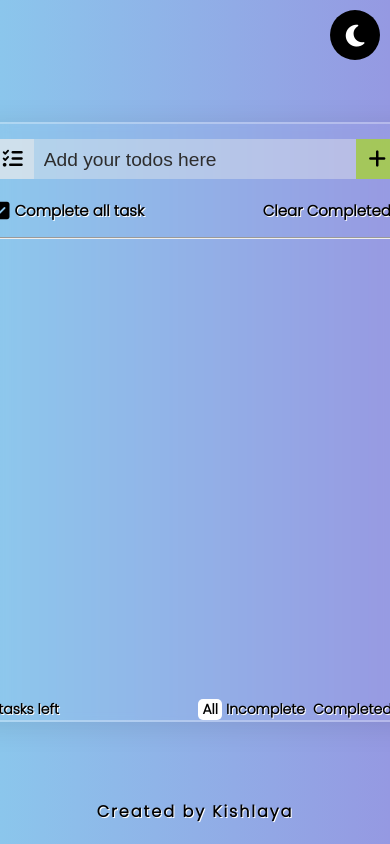
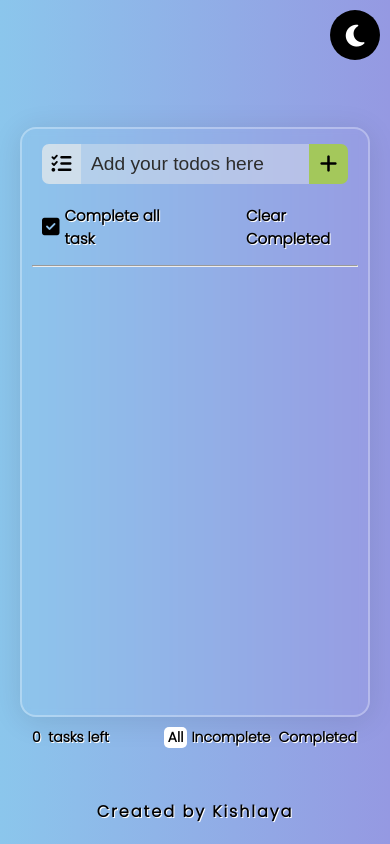
Before and after one commit to Kishlaya1999/To-Do-List-Using-local-storage, a plain HTML site: page index.html in a window 390 px wide. Shown: the top 844 px of the page. Drawn offline with Linux system fonts and the light colour scheme.

Commit message:
Tried to add responsiveness

```diff
--- a/styles.css
+++ b/styles.css
@@ -171,8 +171,10 @@ body {
 main {
      justify-content: space-between;
      align-items: center;
-     height: 600px;
-     width: 450px;
+     height: 70%;
+     width: 30%;
+     min-width: 350px;
+     min-height: 500px;
      border-radius: 10px;
      position: fixed;
      /* Light Mode Color */
```
